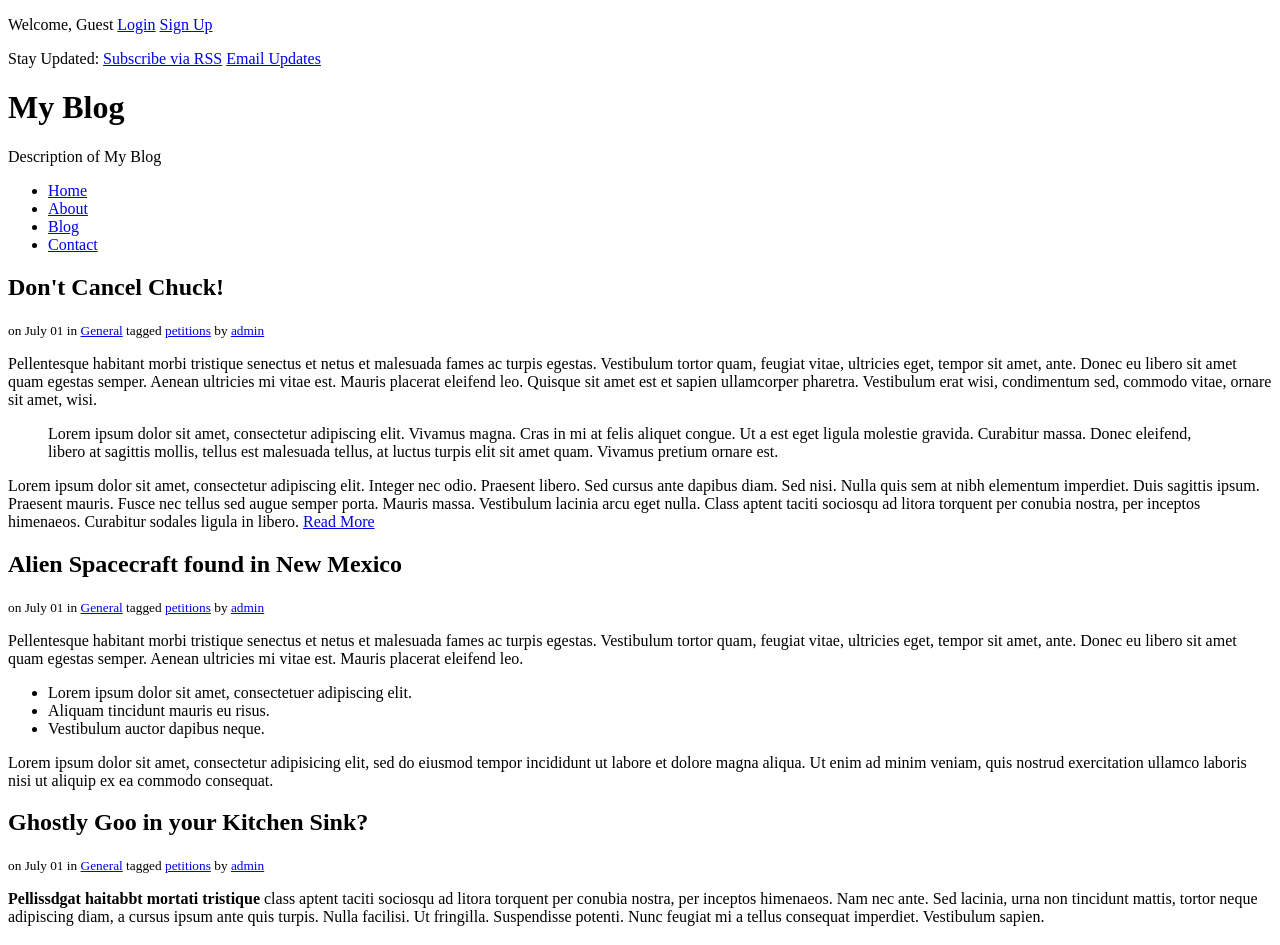
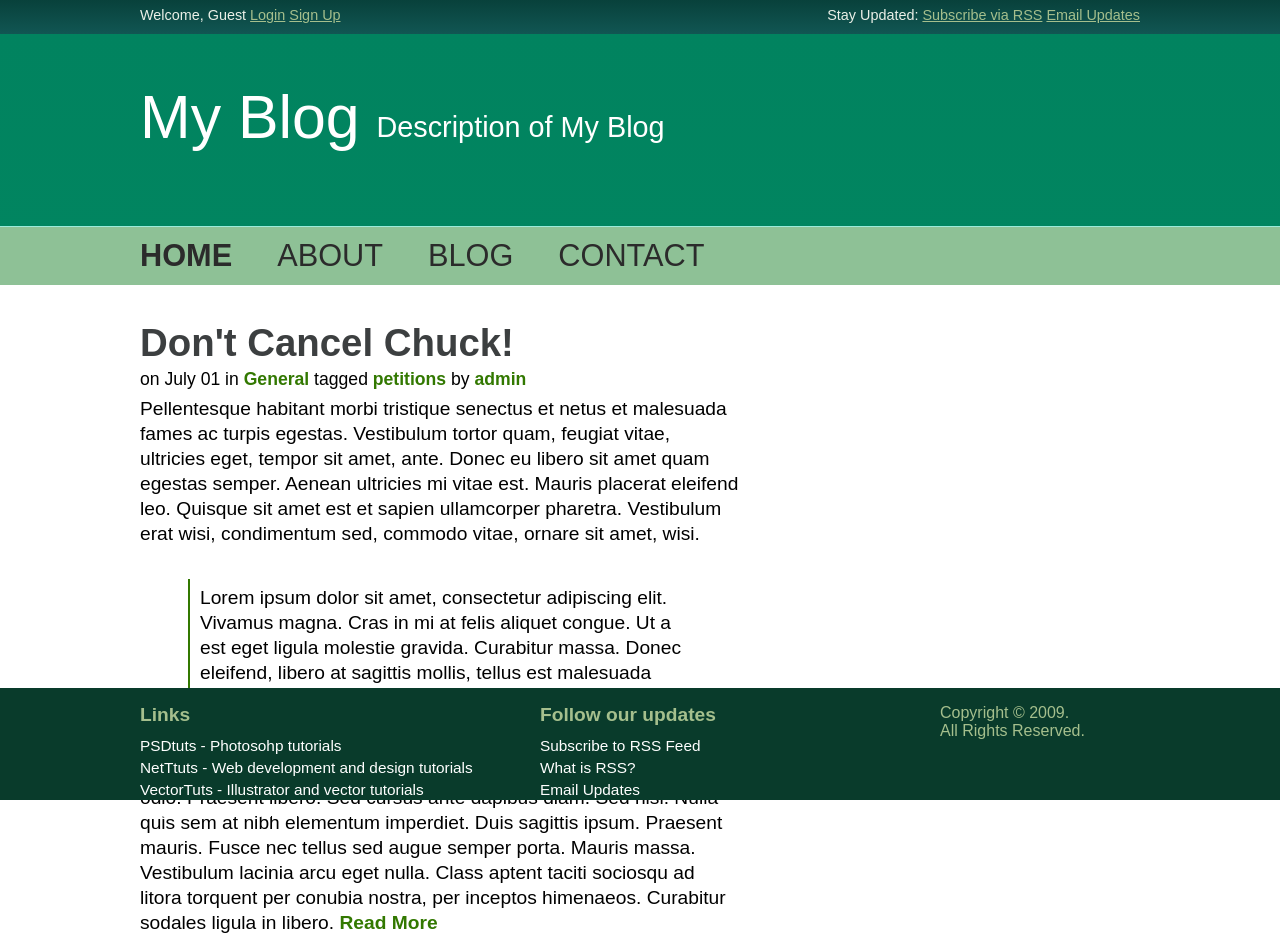
Before and after one commit to pmoubay/CCCS-310-Ass3, a plain HTML site: page index.html in a window 1280 px wide. Shown: the top 945 px of the page. Drawn offline with Linux system fonts and the light colour scheme.

Commit message:
fixed footer
almost finished... text seems big

```diff
--- a/index.html
+++ b/index.html
@@ -18,25 +18,27 @@
             </div>
         </div>
 
+
         <div id="header">
-            <div id="branding " class="container">
-                <h1>My Blog</h1>
+            <div id="branding " class="container" style="height:90%;">
+                <h1>My Blog </h1>
                 <p id="desc">Description of My Blog</p>
             </div>
 
             <div id="navigation">
                 <ul id="menu" class="container">
-                    <li><a href='#'>Home</a></li>
+                    <li><a href='#'><b>Home</b> </a></li>
                     <li><a href='#'>About</a></li>
                     <li><a href='#'>Blog</a></li>
                     <li><a href='#'>Contact</a></li>
                 </ul>
             </div>
-
         </div>
 
-        <div id="content">
+        <div id="content" class="container">
             <div id="posts">
+                <br></br>
+                <br></br>
                 <h2>Don't Cancel Chuck!</h2>
                 <small>on July 01 in <a href="#">General</a> tagged <a href="#">petitions</a> by <a href="#">admin</a></small>
                 <p>Pellentesque habitant morbi tristique senectus et netus et malesuada fames ac turpis egestas. Vestibulum tortor quam, feugiat vitae, ultricies eget, tempor sit amet, ante. Donec eu libero sit amet quam egestas semper. Aenean ultricies
@@ -96,6 +98,7 @@
     </div>
 
     <div id="sidebar">
+        <br></br>
         <h3>Categories</h3>
         <ul>
             <li><a href="#">General</a></li>
@@ -123,8 +126,11 @@
 
     </div>
 
-    <div id="footer">
-        <div id="foot_content">
+    <div id="footer" class="footer">
+        <div id="foot_content" class="container">
+
+            <div id="links">
+
 
                 <h4>Links</h4>
                 <ul>
@@ -133,13 +139,17 @@
                     <li><a href="#">VectorTuts - Illustrator and vector tutorials</a></li>
                     <li><a href="#">FlashTuts - Adobe Flash tutorials</a></li>
                 </ul>
+            </div>
 
+            <div id="feeds">
                 <h4>Follow our updates</h4>
                 <ul>
                     <li><a href="#">Subscribe to RSS Feed</a></li>
                     <li><a href="#">What is RSS?</a></li>
                     <li><a href="#">Email Updates</a></li>
                 </ul>
+            </div>
+
 
             <div id="copyright">
                 <p>Copyright © 2009.<br /> All Rights Reserved.</p>
--- a/style.css
+++ b/style.css
@@ -0,0 +1,101 @@
+body, div, h1, h2, h3, h4, h5, h6, p, ul, ol, dl, dt, dd, img, form, fieldset, blockquote {
+    margin:0px; padding:0px; border:0px;
+}
+html {    height: 100%;}
+body {font-family: Arial, helvetica, sans-serif; postion:relative;min-height: 100%;margin-bottom: 200px;clear: both;}
+
+.footer{
+  position: fixed;
+  right: 0;
+  bottom: 0;
+  left: 0;
+  padding: 1em;
+  background-color: #093b2b;
+  text-align: left;
+  height: 10%;
+  overflow:visible;
+
+
+
+}
+
+.container {width: 1000px; margin: 0 auto;}
+
+p#login {float: left; }
+p#subscribe {float: right; }
+#top_bar {overflow: hidden; padding-top: 7px; padding-bottom: 7px; }
+#top_bar {background: linear-gradient(to bottom, #08413b, #115653)}
+#top_bar p {font-size: .9em; color: #ebf0e8;}
+#top_bar a {font-size: 1em; color: #a5bf8d;}
+#top_bar {height: 20px}
+p#login {float: left; width: 50%;}
+p#subscribe {float: right; width: 50%; text-align: right;}
+
+#branding { overflow: hidden; margin-bottom: 30px;  position: relative;}
+#header{background: linear-gradient(to bottom, #01835f, #018560);height: 10em;padding-top: 3em}
+h1,p#desc {display: inline; padding-top: 1em}
+h1 {font-family: "Myriad Pro",arial, sans-serif;
+    color:white;font-size: 3.8em; font-weight: normal; padding-top: 2em;}
+p#desc {display: inline-block; vertical-align: top;font-family: "Myriad Pro", arial, sans-serif;
+color: white;font-size: 1.8em;}
+
+ul#menu {list-style: none; }
+ul#menu li a {
+    font-size: 1.6em;
+    font-weight:normal;;
+    text-decoration: none;
+    color: #2b2b2b;
+    text-transform: uppercase;
+}
+
+ul#menu li {
+    float: left;
+    padding-right: 45px;
+     padding-top: 11px; padding-bottom: 11px;
+}
+
+#navigation {background: #8ec196; overflow: hidden; border-top: 1px solid #9cebda;}
+
+
+
+#posts {float: left; width: 60%; }
+#posts h2 {margin: 7px 0 4px 0; font-size: 2.4em; }
+#posts h2, h3, h4, h5, h6 {color: #3c3f40; }
+#posts p {line-height: 1.3em; padding: 7px 0; font-size: 1.2em; }
+#posts small {font-size: 1.1em; }
+#posts a {color: #327800; font-weight: bold; text-decoration: none; }
+#posts blockquote {margin: 0.7em 3em; border-left: 2px solid #327800; padding-left: 10px; }
+#posts ol, ul, dl {font-size: 1.2em; margin: 4px 0 4px 40px; }
+#posts h3, h4, h5, h6 {padding: 4px 0; }
+#posts strong {font-weight: bolder; }
+#posts em {font-style: italic; }
+#posts code {font-size: 1.2em; }
+#posts h3 {font-size: 1.8em;}
+#posts h4 {font-size: 1.4em; }
+
+#sidebar {float: right; width: 15%; background: #d8ddd1; margin-right: 400px;margin-top: 43px;height: auto;padding-left: 20px;padding-right: 20px;padding-bottom: 20px;}
+#sidebar h3 {
+    font-size: 1.2em;
+    color: #3c3f40;
+    margin-top: 10px
+
+}
+
+#sidebar ul {list-style: none; margin-left: 20px; }
+#sidebar ul li {font-size: 1em; }
+#sidebar ul li a {text-decoration: none;color: #525254; }
+
+
+
+#feeds{float: left; width: 20%}
+#links{float: left; width: 40%}
+#copyright {float:right; width: 20%}
+
+
+#footer p {color: #a5bf8d;}
+
+#footer h4 {color:  #a5bf8d; font-size: 1.2em; padding-top: 0; }
+
+#footer ul {list-style: none; margin-left: 0; }
+
+#footer ul li a {text-decoration: none; color: #fff; font-size: 0.8em}
```
Lines whose indentation alone changed are shown as unchanged.
